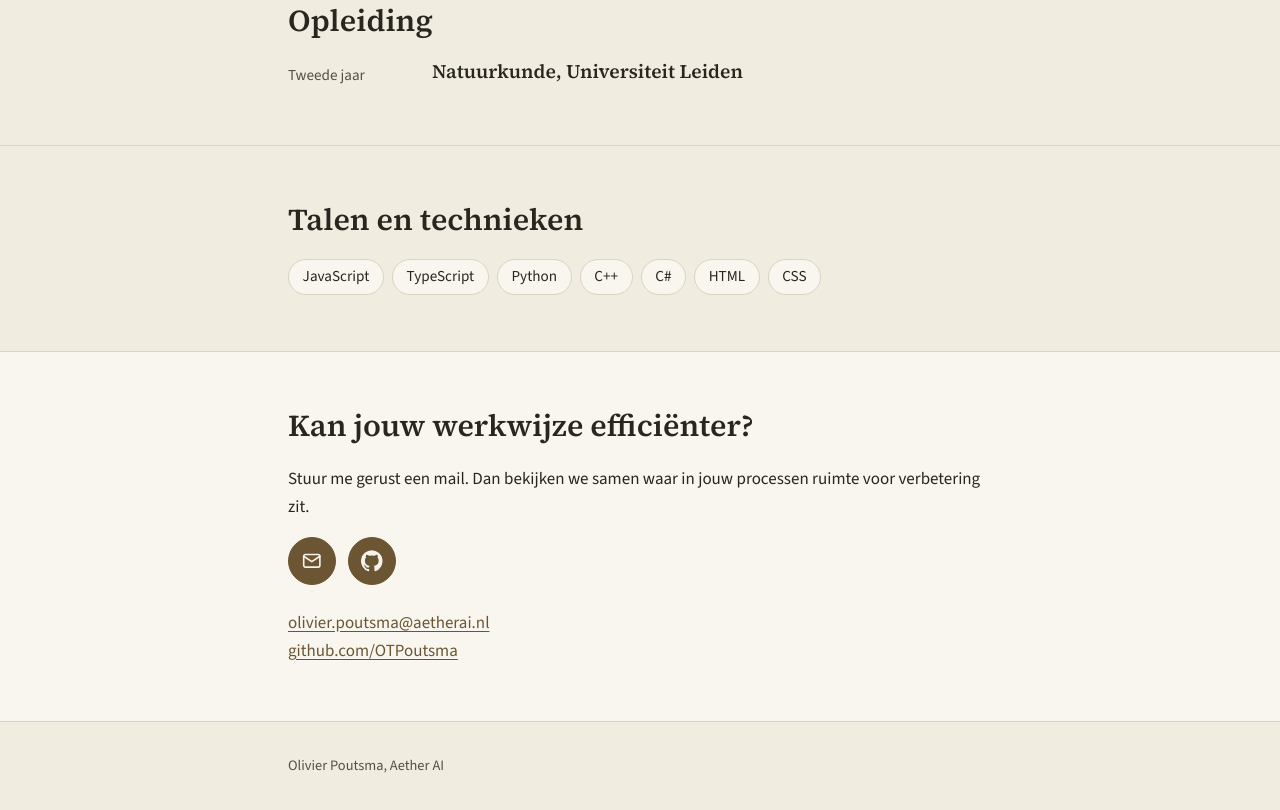
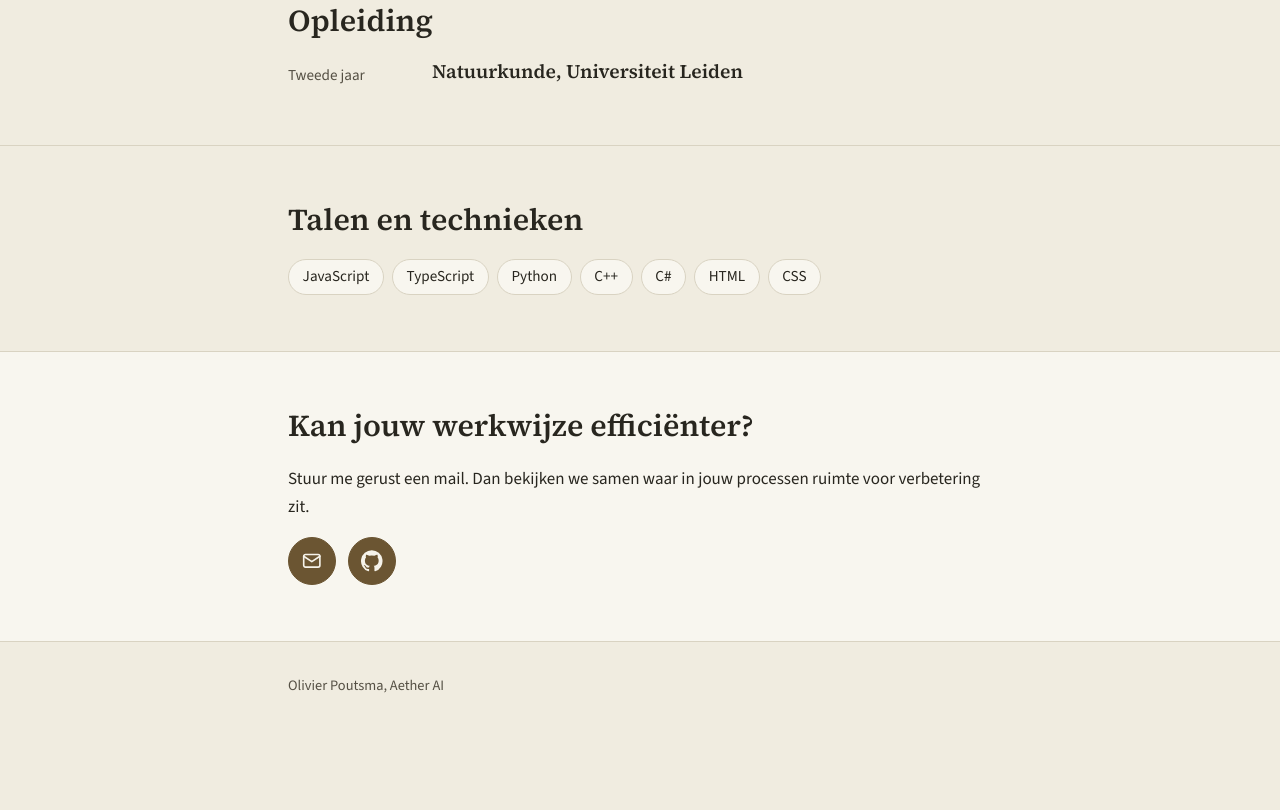
Before and after one commit to OTPoutsma/Portfolio, a plain HTML site: page index.html in a window 1280 px wide. Shown: the part 1144-1954 px from the top of the page. After the commit the page ends 1874 px from the top, so only its background shows below. Drawn offline with nearby package versions, Linux system fonts and the light colour scheme.

Commit message:
Tekstlinks onder contact weggehaald, alleen iconen blijven
De iconen dragen het mailadres en de GitHub-link al als label, dus de
tekstregels eronder waren dubbel.

Co-Authored-By: Claude Opus 5.5 <noreply@anthropic.com>

```diff
--- a/index.html
+++ b/index.html
@@ -131,10 +131,6 @@
             <svg class="icoon icoon-vol" viewBox="0 0 24 24" aria-hidden="true" focusable="false"><path d="M12 .3a12 12 0 0 0-3.8 23.38c.6.12.83-.26.83-.57l-.02-2.04c-3.34.72-4.04-1.61-4.04-1.61-.55-1.39-1.33-1.76-1.33-1.76-1.09-.74.08-.73.08-.73 1.2.09 1.84 1.24 1.84 1.24 1.07 1.83 2.8 1.3 3.49 1 .1-.78.42-1.31.76-1.61-2.66-.3-5.47-1.33-5.47-5.93 0-1.31.47-2.38 1.24-3.22-.14-.3-.54-1.52.1-3.18 0 0 1.01-.32 3.3 1.23a11.5 11.5 0 0 1 6 0c2.28-1.55 3.29-1.23 3.29-1.23.64 1.66.24 2.88.12 3.18a4.65 4.65 0 0 1 1.23 3.22c0 4.61-2.8 5.63-5.48 5.92.42.36.81 1.1.81 2.22l-.01 3.29c0 .31.2.69.82.57A12 12 0 0 0 12 .3"/></svg>
           </a>
         </div>
-        <p class="contact-regels">
-          <a href="mailto:olivier.poutsma@aetherai.nl">olivier.poutsma@aetherai.nl</a><br>
-          <a href="https://github.com/OTPoutsma" rel="noopener">github.com/OTPoutsma</a>
-        </p>
       </div>
     </section>
   </main>
--- a/styles.css
+++ b/styles.css
@@ -269,8 +269,6 @@ h3 { font-size: 1.2rem; margin-bottom: 0.4rem; }
 .project .tags { margin-bottom: 0.75rem; }
 
 .contact { background: var(--vlak); }
-.contact .acties { margin-bottom: 1.5rem; }
-.contact-regels { color: var(--zacht); margin: 0; }
 
 .voet {
   padding: 2rem 0;
```
